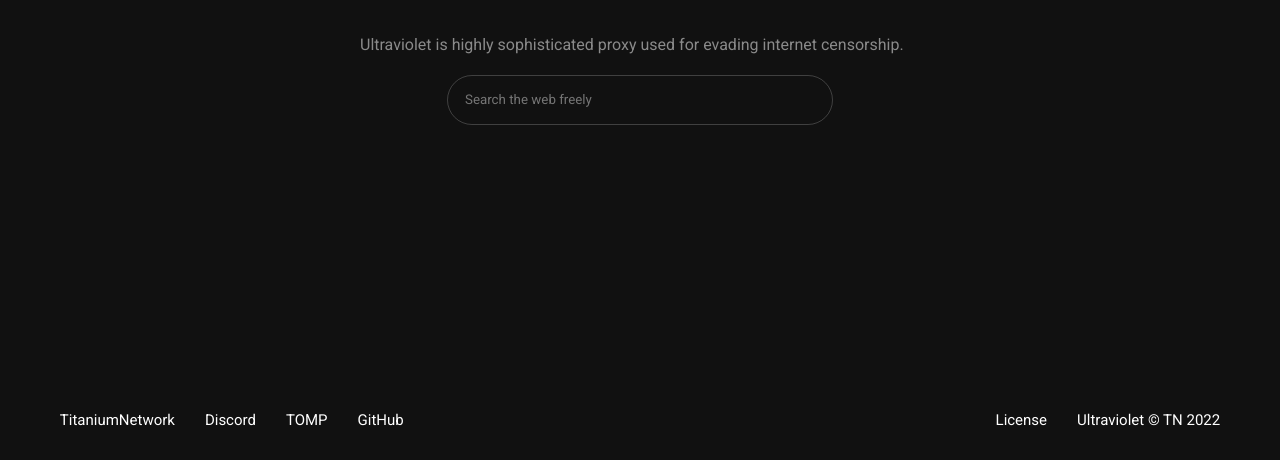
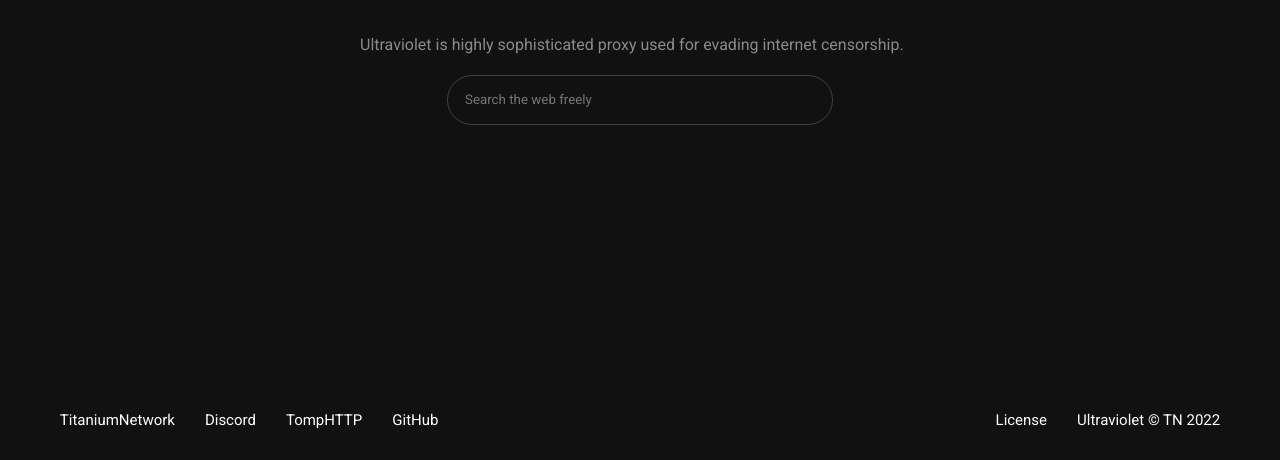
Before and after one commit to titaniumnetwork-dev/Ultraviolet-Static, a website: page public/index.html in a window 1280 px wide. Shown: the part 340-800 px from the top of the page. Drawn offline with Linux system fonts and the light colour scheme.

Commit message:
TompHTTP

```diff
--- a/public/index.html
+++ b/public/index.html
@@ -99,7 +99,7 @@
       <a
         title="Massive project partnered with TitaniumNetwork, Ultraviolet being the prime example."
         href="https://github.com/tomphttp"
-        >TOMP</a
+        >TompHTTP</a
       >
       <a
         title="The official deployment repository for Ultraviolet, a web proxy service which can be used to unblock sites at school and more!"
```
